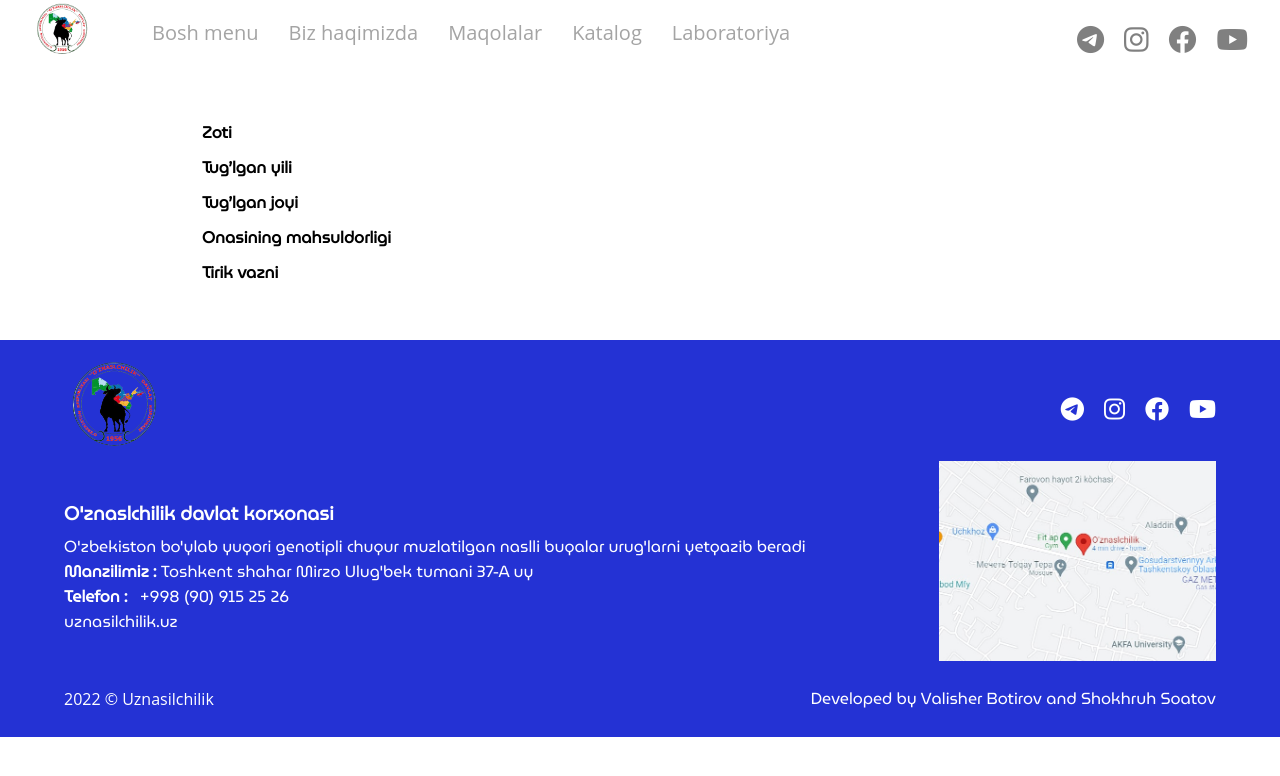
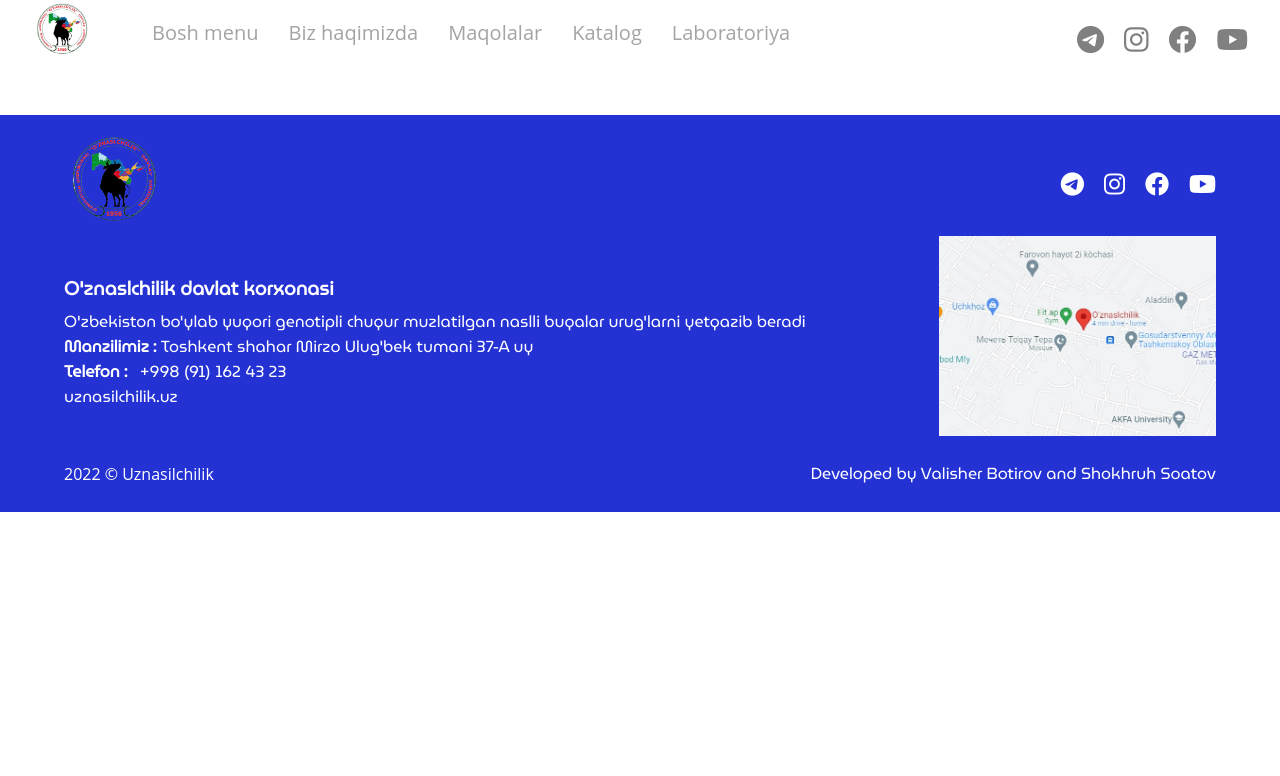
Before and after one commit to ValisherBotirov/Uz-nasilchilik, a Vue app: page /catolog/1 in a window 1280 px wide. Shown: the top 776 px of the page. Built offline with nearby package versions, Linux system fonts and the light colour scheme.

Commit message:
fix footer and catolog page

```diff
--- a/src/components/FooterSection.vue
+++ b/src/components/FooterSection.vue
@@ -24,7 +24,7 @@
         <p class="footer-discription">O'zbekiston bo'ylab yuqori genotipli chuqur muzlatilgan naslli buqalar urug'larni yetqazib beradi</p>
         <p class="footer-location"><b>Manzilimiz : </b> Toshkent shahar Mirzo Ulug'bek tumani 37-A uy</p>
         <p class="footer-phone">
-          <b>Telefon : </b>&nbsp; +998 (90) 915 25 26
+          <b>Telefon : </b>&nbsp; +998 (91) 162 43 23
         </p>
         <a href="#" class="footer-email">uznasilchilik.uz</a>
       </div>
--- a/src/views/CatologSingle.vue
+++ b/src/views/CatologSingle.vue
@@ -2,7 +2,7 @@
   <div class="container">
     <img :src="route.query.img" alt="">
     <h1 class="title">{{route.query.title}}</h1>
-   <div class="content">
+   <!-- <div class="content">
     <div class="box">
       <p class="left-text">Zoti</p>
       <p class="right-text">{{route.query.zoti}}</p>
@@ -24,7 +24,7 @@
       <p class="left-text">Tirik vazni</p>
       <p class="right-text">{{route.query.weight}}</p>
     </div>
-   </div>
+   </div> -->
 
   </div>
 </template>
@@ -48,6 +48,7 @@ console.log(route.params)
   text-align: center;
   font-size: 35px;
   margin-top: 20px ;
+  margin-bottom: 20px;
   font-family: 'Museo Bold';
 }
 img{
```
